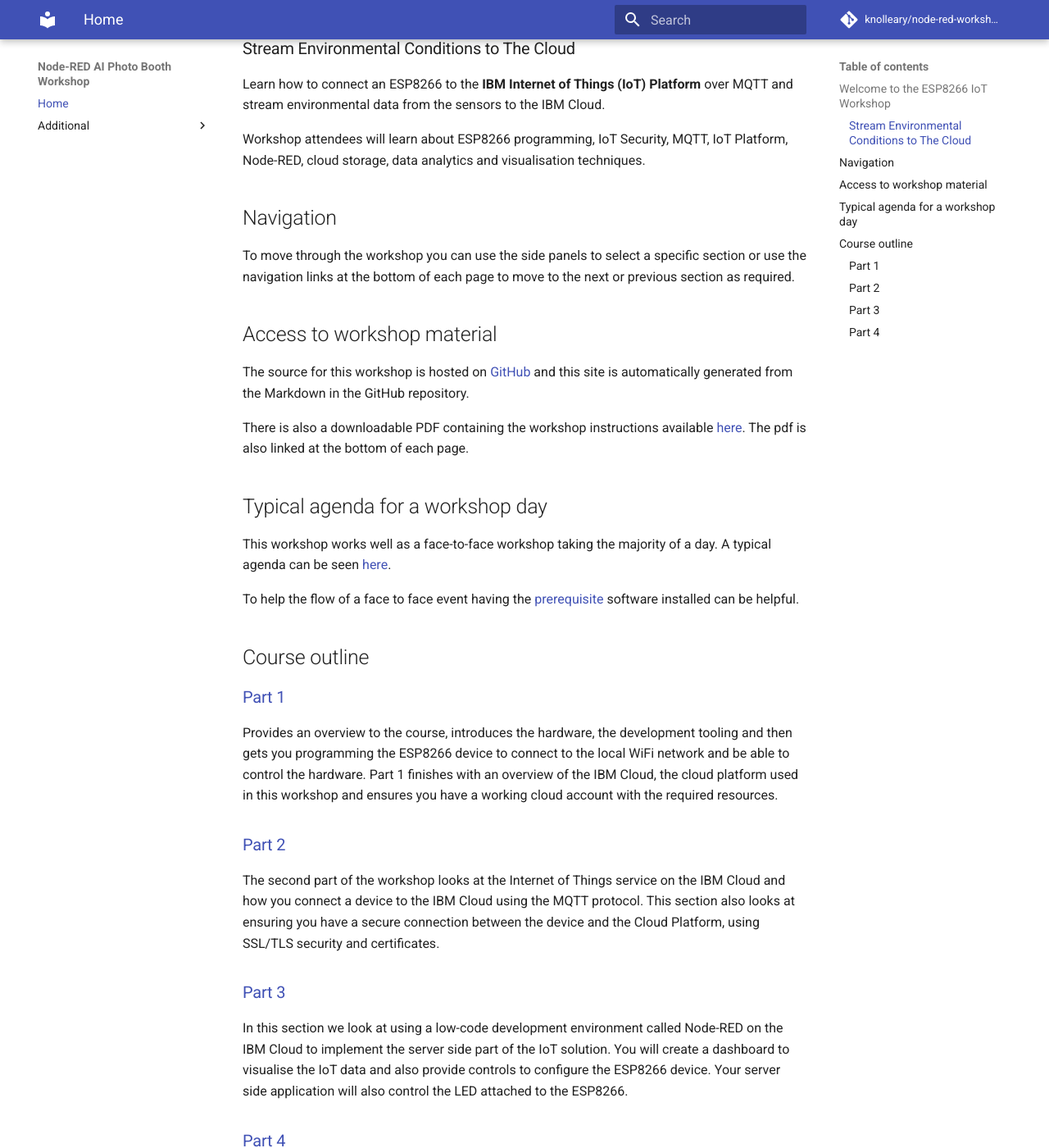
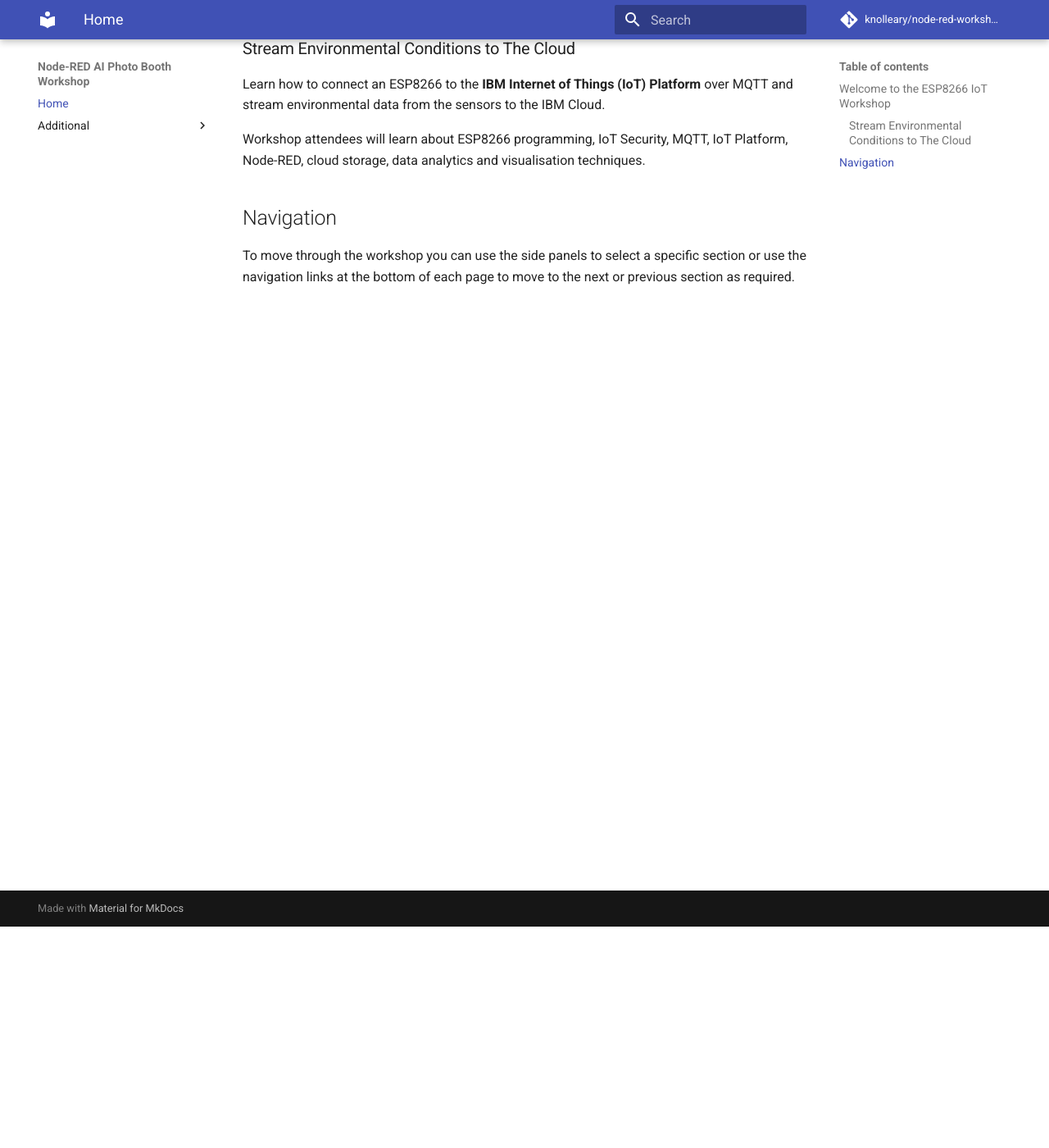
Before and after one commit to knolleary/node-red-workshop-photobooth, an MkDocs documentation site: the page built from docs/index.md, in a window 1280 px wide and 1400 px high, scrolled down 270 px. Shown: the whole window at 82% size. Built offline with MkDocs 1.6.1 and Material for MkDocs 9.7.7, drawn with Linux system fonts in a browser that asks for light colours; comment, search, counter and statistics services are not loaded; some of the changed text lies outside the part shown.

Commit message:
Remove dead links

```diff
--- a/docs/index.md
+++ b/docs/index.md
@@ -13,38 +13,3 @@
 ## Navigation
 
 To move through the workshop you can use the side panels to select a specific section or use the navigation links at the bottom of each page to move to the next or previous section as required.
-
-## Access to workshop material
-
-The source for this workshop is hosted on [GitHub](https://github.com/binnes/esp8266Workshop) and this site is automatically generated from the Markdown in the GitHub repository.
-
-There is also a downloadable PDF containing the workshop instructions available [here](https://binnes.github.io/esp8266Workshop/pdf/esp8266Workshop.pdf).  The pdf is also linked at the bottom of each page.
-
-## Typical agenda for a workshop day
-
-This workshop works well as a face-to-face workshop taking the majority of a day.  A typical agenda can be seen [here](AGENDA.md).
-
-To help the flow of a face to face event having the [prerequisite](part1/PREREQ.md) software installed can be helpful.
-
-## Course outline
-
-### [Part 1](part1/README.md)
-
-Provides an overview to the course, introduces the hardware, the development tooling and then gets you programming the ESP8266 device to connect to the local WiFi network and be able to control the hardware.
-Part 1 finishes with an overview of the IBM Cloud, the cloud platform used in this workshop and ensures you have a working cloud account with the required resources.
-
-### [Part 2](part2/README.md)
-
-The second part of the workshop looks at the Internet of Things service on the IBM Cloud and how you connect a device to the IBM Cloud using the MQTT protocol.  This section also looks at ensuring you have a secure connection between the device and the Cloud Platform, using SSL/TLS security and certificates.
-
-### [Part 3](part3/README.md)
-
-In this section we look at using a low-code development environment called Node-RED on the IBM Cloud to implement the server side part of the IoT solution.  You will create a dashboard to visualise the IoT data and also provide controls to configure the ESP8266 device.  Your server side application will also control the LED attached to the ESP8266.
-
-### [Part 4](part4/README.md)
-
-The last part of the workshop looks at how useful information can be extracted from the IoT data using analytics.  You will be introduced to the Analytic services available on the IBM Cloud and the tooling the services provide to help you extract useful information from sensor data.
-
-Timing of the day can be found in the [**agenda**](AGENDA.md)
-
-We've provided all the links used throughout the workshop as well as links to other resources [**here**](RESOURCES.md) to help you explore a little more about IoT.
```
Also changed, not shown: README.md (+1 -2 lines).
